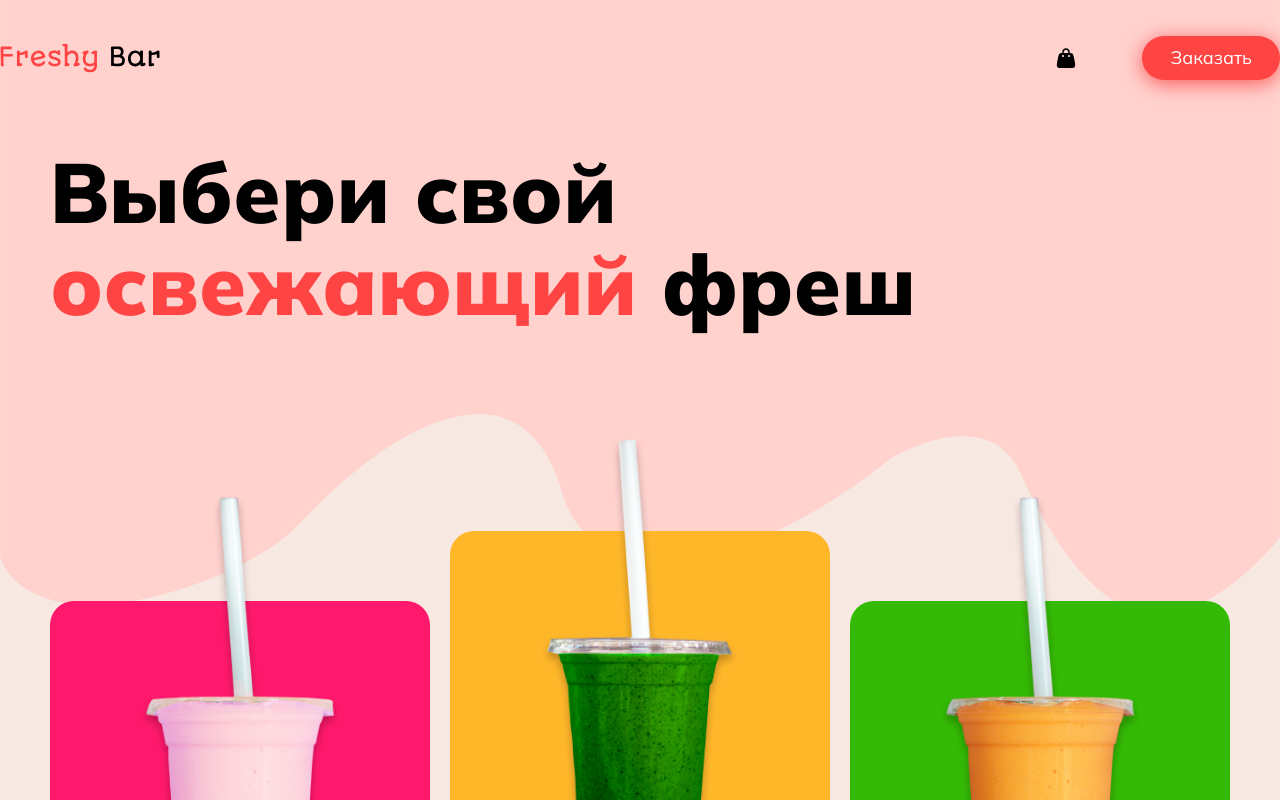
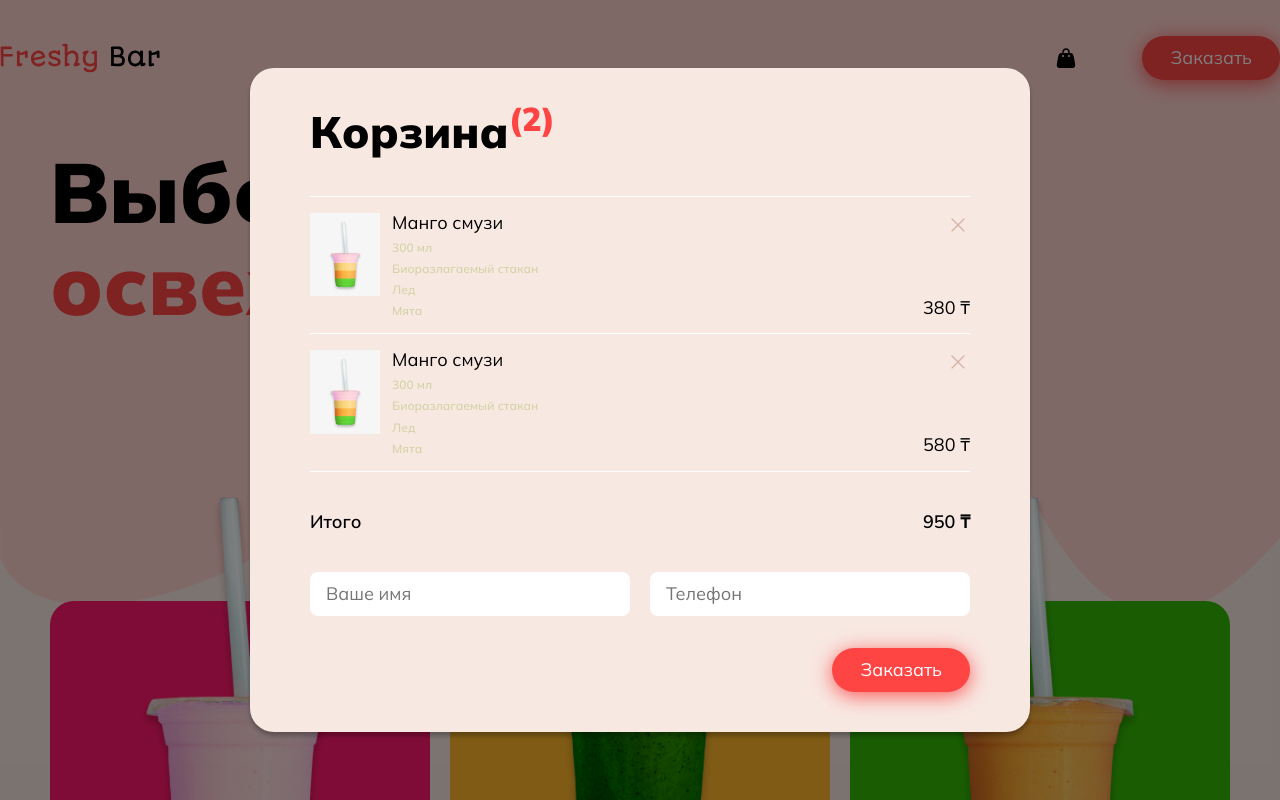
Before and after one commit to Yerkebulan-Ardabayev/FreshyBar, a plain HTML site: page index.html in a window 1280 px wide. Both pictures are taken after a click on the button 1066 px from the left and 57 px from the top of the page. Shown: the top 800 px of the page. Drawn offline with Linux system fonts and the light colour scheme; no server answers.

Commit message:
init: modal

```diff
--- a/css/style.css
+++ b/css/style.css
@@ -106,7 +106,7 @@ fieldset {
   gap: 32px;
 }
 
-.header__btn-order{
+.header__btn-order {
   margin-right: 32px;
   width: 24px;
   height: 24px;
@@ -149,7 +149,6 @@ fieldset {
   background: #ffb72a;
   align-self: flex-start;
   margin-top: -70px;
-
 }
 .hero__img {
   position: absolute;
@@ -180,7 +179,7 @@ fieldset {
 
 /*cocktail*/
 
-.cocktail{
+.cocktail {
   display: flex;
   flex-direction: column;
   border-radius: 32px;
@@ -188,42 +187,39 @@ background-color: #fff;
   padding: 12px;
   height: 100%;
 }
-.img__cocktail{
+.img__cocktail {
   border-radius: 24px;
   width: 100%;
 }
-.cocktail__content{
+.cocktail__content {
   flex-grow: 1;
   display: flex;
   flex-direction: column;
   padding: 12px;
-
 }
-.cocktail__text{
+.cocktail__text {
   display: grid;
   grid-template-columns: 3fr 1 fr;
   margin-bottom: 10px;
   gap: 2px 5px;
-
 }
-.cocktail__title{
+.cocktail__title {
   grid-row: 1/3;
   font-weight: 400;
   font-size: inherit;
 }
-.cocktail__price{
+.cocktail__price {
   font-weight: 600;
   text-align: end;
 }
-.cocktail__size{
+.cocktail__size {
   flex: 0 0 100%;
   font-weight: 600;
   font-size: 12px;
   color: #c1c1c1;
   text-align: end;
-
 }
-.cocktail__btn{
+.cocktail__btn {
   margin-top: auto;
 }
 
@@ -267,182 +263,306 @@ margin-top: auto;
 .footer__developer-link {
 }
 
-@media(max-width:1240px){
-  body{
+.modal {
+  position: fixed;
+  inset: 0;
+  background-color: rgba(0, 0, 0, 0.5);
+  cursor: pointer;
+  padding: 20px;
+  overflow-y: auto;
+  display: none;
+}
+
+.modal__main {
+  margin: auto;
+  cursor: default;
+  width: 100%;
+  max-width: 780px;
+}
+
+.order {
+  border-radius: 24px;
+  background-color: #f8e8e2;
+  box-shadow: 0px 4px 4px 0px rgba(0, 0, 0, 0.25);
+  padding: 40px 60px;
+}
+.order__title {
+  font-size: 44px;
+  font-style: normal;
+  font-weight: 900;
+  margin-bottom: 40px;
+}
+
+.order__list {
+  margin-bottom: 40px;
+}
+
+.order__item {
+  border-top: 1px solid #fff;
+  padding-top: 16px;
+  padding-bottom: 16px;
+  display: grid;
+  grid-template-columns: 70px 1fr min-content;
+  gap: 12px;
+  grid-template-areas:
+    'image info delete'
+    'image info price';
+}
+
+.order__item:last-child {
+  border-bottom: 1px solid #fff;
+
+}
+
+.order__img {
+  grid-area: image;
+  max-width: 100%;
+}
+
+.order__info {
+  grid-area: info;
+}
+.order__name{
+  font-weight: 400;
+  font-size: inherit;
+  margin-bottom: 8px;
+}
+.order__topping-item{
+  margin-bottom: 8px;
+  color: #D5D4A8;
+  font-size: 12px;
+  font-weight: 600;
+}
+
+.order__topping-item:last-child{
+  margin-bottom: 0;
+}
+
+ .order__item-delete {
+  grid-area: delete;
+  width: 24px;
+  height: 24px;
+  justify-self: end;
+  background-image: url(../img/clarity-close-line.svg);
+
+}
+.order__item-price {
+  grid-area: price;
+  justify-self: end;
+  align-self: end;
+}
+.order__price{
+  display: flex;
+  justify-content: space-between;
+  margin-bottom: 40px;
+}
+  .order__price-title{
+    font-weight: 600;
+  }
+  .order__total-price{
+    font-weight: 600;
+  }
+  .order__form{
+    display: grid;
+    grid-template-columns: repeat(2, 1fr);
+    gap: 32px 20px;
+
+  }
+  .order__input{
+    height: 44px;
+    width: 100%;
+    padding: 0 16px;
+    border-radius: 8px;
+    background-color: #fff;
+    border: none;
+  }
+  .order__label{
+    width: 100%;
+  }
+
+  .order__submit{
+    justify-self: end;
+    grid-column: 2/3;
+  }
+
+  .order__count
+
+
+  @media(max-width:1240px) {
+  body {
     background-image: url('../img/bg-laptop.svg');
   }
-  .container{
+  .container {
     --width: 880px;
   }
 
-  .hero{
+  .hero {
     padding-bottom: 30px;
   }
-  .hero__title{
+  .hero__title {
     font-size: 64px;
     max-width: 680px;
   }
 
-  .hero__cups{
+  .hero__cups {
     padding-top: 216px;
   }
 
-  .hero__cup_orange{
+  .hero__cup_orange {
     margin-top: -50px;
   }
 
-  .goods__list{
-    grid-template-columns: repeat(3,280px);
+  .goods__list {
+    grid-template-columns: repeat(3, 280px);
   }
 }
 
-
-@media(max-width: 940px){
-  body{
-    background-image: url("../img/bg-tablet.svg");
+@media (max-width: 940px) {
+  body {
+    background-image: url('../img/bg-tablet.svg');
     font-size: 14px;
   }
-  .container{
+  .container {
     --width: 608px;
     --padding: 15px;
   }
 
-  .btn{
+  .btn {
     box-shadow: 0px 2px 10px 0px #fa5a5a;
     padding: 8px 20px;
   }
 
-  .header{
+  .header {
     padding: 34px 0 20px;
   }
 
-  .header__btn-order{
+  .header__btn-order {
     margin-right: 24px;
   }
 
-  .hero{
+  .hero {
     padding-bottom: 46px;
   }
 
-  .hero__title{
+  .hero__title {
     font-size: 44px;
     max-width: 468px;
   }
-  .hero__cups{
+  .hero__cups {
     padding-top: 112px;
     gap: 13px;
   }
 
-  .hero__cup{
+  .hero__cup {
     border-right: 12px;
   }
 
-  .hero__img{
+  .hero__img {
     bottom: 10%;
   }
 
-  .goods{
+  .goods {
     padding-top: 40px;
     padding-bottom: 50px;
   }
 
-  .goods__title{
+  .goods__title {
     font-size: 24px;
     margin-bottom: 16px;
   }
 
-  .goods__list{
+  .goods__list {
     grid-template-columns: repeat(auto-fit, minmax(140px, 1fr));
     gap: 16px;
   }
 
-  .cocktail{
+  .cocktail {
     border-radius: 12px;
   }
-  .img__cocktail{
+  .img__cocktail {
     border-radius: 12px;
     margin-bottom: 8px;
   }
 
-  .cocktail__content{
+  .cocktail__content {
     padding: 0;
   }
 
-  .cocktail__text{
+  .cocktail__text {
     row-gap: 8px;
     margin-bottom: 16px;
   }
 
-  .cocktail__title{
+  .cocktail__title {
     flex: 0 0 100%;
   }
 
-  .cocktail__size{
+  .cocktail__size {
     flex: auto;
     font-size: 10px;
   }
 
-  .footer{
+  .footer {
     padding-bottom: 24px;
   }
 
-  .footer__container{
+  .footer__container {
     gap: 24px;
   }
 
-  .footer__developer-item{
+  .footer__developer-item {
     margin-bottom: 6px;
   }
 }
 
-@media(max-width: 640px){
-  body{
-    background-image: url("../img/bg-mobile.svg");
+@media (max-width: 640px) {
+  body {
+    background-image: url('../img/bg-mobile.svg');
   }
 
-  .header{
+  .header {
     padding: 31px 0;
   }
 
-  .header__logo{
+  .header__logo {
     width: 120px;
   }
 
-  .header__btn{
+  .header__btn {
     display: none;
   }
 
-  .header__btn-order{
+  .header__btn-order {
     margin-right: 0;
   }
 
-  .hero{
+  .hero {
     padding-top: 0;
     padding-bottom: 120px;
   }
 
-  .hero__title{
+  .hero__title {
     font-size: 36px;
   }
 
-  .hero__cups{
+  .hero__cups {
     display: none;
   }
 
-  .goods{
+  .goods {
     padding-top: 40px;
     padding-bottom: 30px;
   }
 
-  .goods__list{
+  .goods__list {
     gap: 10px;
   }
 
-  .footer__logo{
+  .footer__logo {
     width: 120px;
   }
 
-  .footer__container{
+  .footer__container {
     grid-template-areas: 'logo' 'copyright' 'developer';
   }
 }
--- a/index.html
+++ b/index.html
@@ -123,5 +123,77 @@
         </ul>
       </div>
     </footer>
+    <div class="modal modal_order">
+      <div class="modal__main">
+        <div class="order">
+          <h2 class="order__title">Корзина<sup class="text-red order__count">(2)</sup></h2>
+
+          <ul class="order__list">
+            <li class="order__item">
+              <img
+                class="order__img"
+                src="img/make-your-own.jpg"
+                alt="название коктеля" />
+
+              <div class="order__info">
+                <h3 class="order__name">Манго смузи</h3>
+
+                <ul class="order__topping-list">
+                  <li class="order__topping-item">300 мл</li>
+                  <li class="order__topping-item">Биоразлагаемый стакан</li>
+                  <li class="order__topping-item">Лед</li>
+                  <li class="order__topping-item">Мята</li>
+                </ul>
+              </div>
+              <button
+                class="order__item-delete"
+                aria-label="Удалить коктейль"></button>
+              <p class="order__item-price">380&nbsp;₸</p>
+            </li>
+            <li class="order__item">
+              <img
+                class="order__img"
+                src="img/make-your-own.jpg"
+                alt="название коктеля" />
+
+              <div class="order__info">
+                <h3 class="order__name">Манго смузи</h3>
+
+                <ul class="order__topping-list">
+                  <li class="order__topping-item">300 мл</li>
+                  <li class="order__topping-item">Биоразлагаемый стакан</li>
+                  <li class="order__topping-item">Лед</li>
+                  <li class="order__topping-item">Мята</li>
+                </ul>
+              </div>
+              <button
+                class="order__item-delete"
+                aria-label="Удалить коктейль"></button>
+              <p class="order__item-price">580&nbsp;₸</p>
+            </li>
+          </ul>
+
+          <div class="order__price">
+            <p class="order__price-title">Итого</p>
+            <p class="order__total-price">950&nbsp;₸</p>
+          </div>
+
+          <form class="order__form">
+            <label class="order__label">
+              <input type="text" class="order__input" placeholder="Ваше имя"/>
+              </label>
+              <label class="order__label">
+                <input type="text" class="order__input" placeholder="Телефон"/>
+              </label>
+              <button class="order__submit btn">Заказать</button>
+          </form>
+        </div>
+      </div>
+    </div>
+        <div class="modal modal_2">
+          <div class="modal__main">
+            еуые
+          </div>
+        </div>
   </body>
 </html>
--- a/js/script.js
+++ b/js/script.js
@@ -26,7 +26,47 @@ const createCard = (item) => {
   return cocktail;
 };
 
+const modalController = ({ modal, btnOpen, time = 300 }) => {
+  const buttonElem = document.querySelector(btnOpen);
+  const modalElem = document.querySelector(modal);
+
+  modalElem.style.cssText = `
+    display: flex;
+    visibility: hidden;
+    opacity: 0;
+    transition: opacity ${time}ms ease-in-out;
+  `;
+
+  const closeModal = (event) => {
+    const target = event.target;
+    const code = event.code;
+    if (target === modalElem || code === 'Escape') {
+      modalElem.style.opacity = 0;
+
+      setTimeout(() => {
+        modalElem.style.visibility = 'hidden';
+      }, time);
+      window.removeEventListener('keydown', closeModal)
+    }
+  };
+
+  const openModal = () => {
+    modalElem.style.visibility = 'visible';
+    modalElem.style.opacity = 1;
+    window.addEventListener('keydown', closeModal);
+  };
+
+
+  buttonElem.addEventListener('click', openModal);
+  modalElem.addEventListener('click', closeModal);
+  return { openModal, closeModal };
+};
+
 const init = async () => {
+  modalController({
+    modal: '.modal_order',
+    btnOpen: '.header__btn-order',
+  });
   const goodsListElem = document.querySelector('.goods__list');
   const data = await getData();
 
```
Also changed, not shown: img/clarity-close-line.svg (added). Lines whose indentation alone changed are shown as unchanged.
